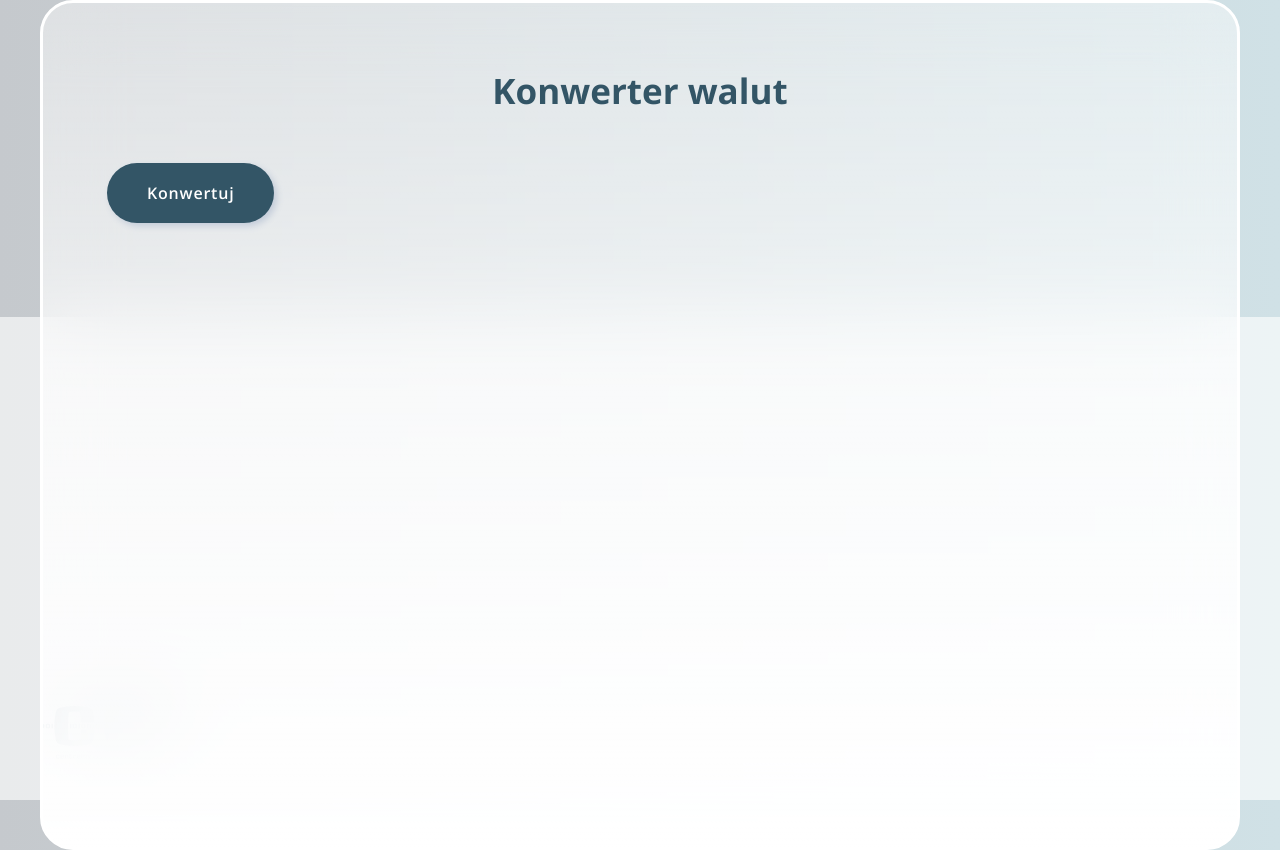
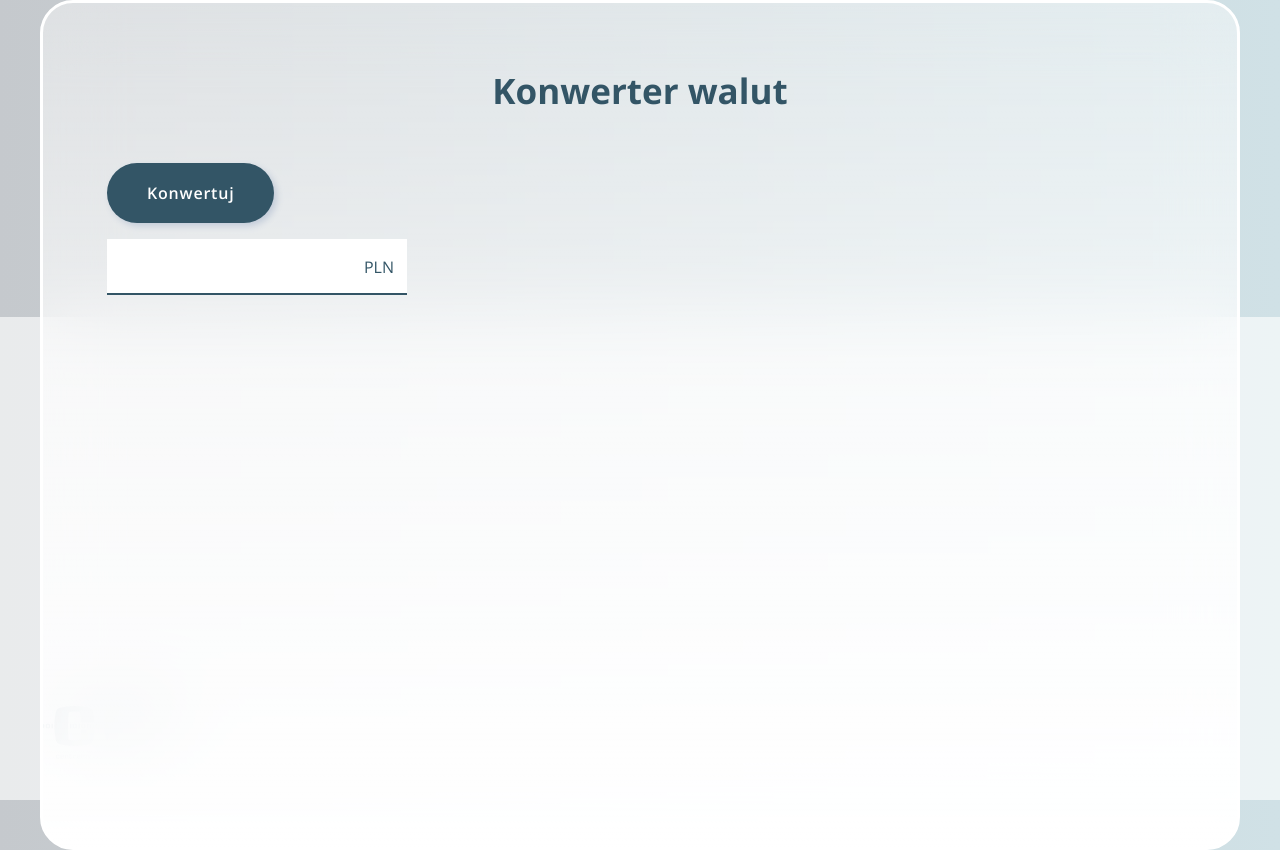
Before and after one commit to valerii-frontend/currency, a React (Create React App) app: page / in a window 1280 px wide. Built offline with nearby package versions, Linux system fonts and the light colour scheme; the HTML template or start-up script is replaced by a standard one.

Commit message:
add input/styles

```diff
--- a/src/App.tsx
+++ b/src/App.tsx
@@ -1,12 +1,15 @@
 import React from "react";
 import Button from "./components/UI/Button/Button";
 import Card from "./components/UI/Card/Card";
+import Input from "./components/UI/Input/Input";
 
 function App() {
 	return (
 		<div className='App'>
 			<Card title='Konwerter walut'>
 				<Button>Konwertuj</Button>
+				<br />
+				<Input id='currency' label='PLN' />
 			</Card>
 		</div>
 	);
--- /dev/null
+++ b/src/components/UI/Input/Input.module.css
@@ -0,0 +1,62 @@
+.input {
+	max-width: 300px;
+	position: relative;
+}
+
+.input input {
+	width: 100%;
+	max-width: 100%;
+	padding: 0 56px 0 12px;
+	font-size: 20px;
+	height: 56px;
+	border: none;
+	border-bottom: 2px solid var(--primary);
+}
+.input input {
+	font-weight: 600;
+}
+
+.input input::placeholder {
+	font-weight: 400;
+}
+.input input:focus {
+	border-color: var(--active);
+	font-weight: 400;
+	outline: none;
+}
+.input.invalid input {
+	border-color: var(--error);
+	color: var(--error);
+}
+.input.invalid input + label {
+	color: var(--error);
+}
+.input:after {
+	content: "Nieprawidłowa wartość";
+	position: absolute;
+	top: 100%;
+	width: 100%;
+	height: 17px;
+	line-height: 17px;
+	left: 12px;
+	font-size: 12px;
+	color: var(--error);
+	opacity: 0;
+	transform: translateY(100%);
+	transition: 0.5s;
+}
+.input.invalid:after {
+	opacity: 1;
+	transform: translateY(0);
+	transition: 0.5s;
+}
+.input label {
+	position: absolute;
+	top: 0;
+	right: 0;
+	width: 56px;
+	height: 56px;
+	line-height: 56px;
+	text-align: center;
+	cursor: pointer;
+}
--- /dev/null
+++ b/src/components/UI/Input/Input.tsx
@@ -0,0 +1,31 @@
+import React, { FC, InputHTMLAttributes, useState } from "react";
+import styles from "./Input.module.css";
+
+interface InputProps {
+	label: string;
+	id: string;
+	placeholder?: string;
+}
+
+const Input: FC<InputProps> = ({ placeholder, id, label }) => {
+	const [inputText, setInputText] = useState<string>("");
+	const [inputError, setInputError] = useState<boolean>(false);
+
+	const onBlurHandler = (): void => {
+		inputText.match(/[a-zA-Z]+/g) ? setInputError(true) : setInputError(false);
+	};
+
+	return (
+		<div className={`${styles.input} ${inputError ? styles.invalid : ""}`}>
+			<input
+				placeholder={placeholder}
+				id={id}
+				value={inputText}
+				onChange={(e) => setInputText(e.target.value)}
+				onBlur={onBlurHandler}
+			/>
+			<label htmlFor={id}>{label}</label>
+		</div>
+	);
+};
+export default Input;
```
